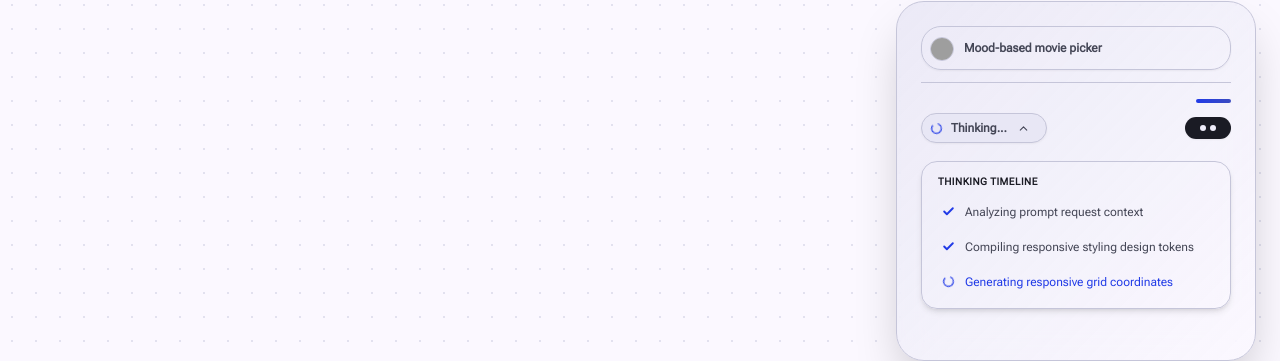
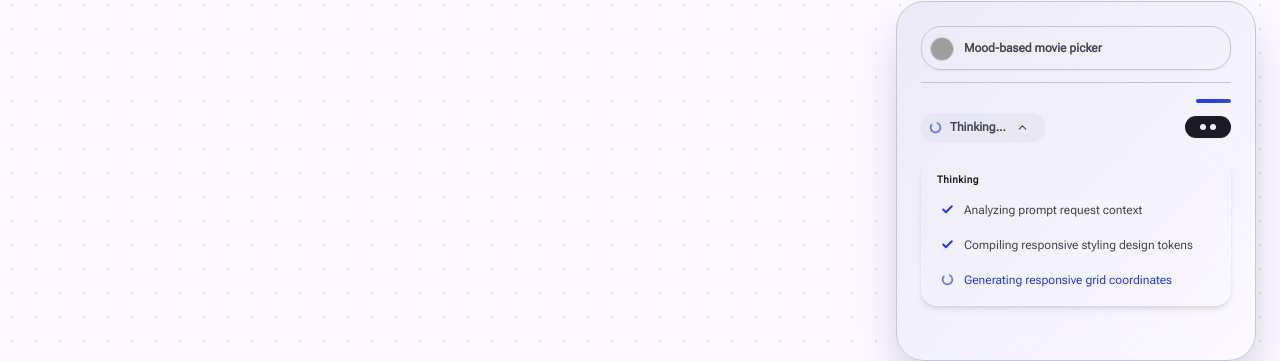
Before and after one commit to theshoaibme/daffodil-intelligence, a React (Vite) app in the folder apps/web/: page / in a window 1280 px wide. Both pictures are taken after a click on the button "Mood-based movie picker". Shown: the part 79-440 px from the top of the page. Built offline with nearby package versions, Linux system fonts and the light colour scheme; grey boxes are pictures that could not be loaded.

Commit message:
refactor: remove redundant borders from response card and update thinking process UI with animated indicator

```diff
--- a/apps/web/src/components/layout/AiResponseCard/AiResponseCard.tsx
+++ b/apps/web/src/components/layout/AiResponseCard/AiResponseCard.tsx
@@ -73,10 +73,6 @@ export function AiResponseCard({ prompt, onEdit }: AiResponseCardProps) {
         desc: "Implements 20px frosted backdrop blurs that dynamically scatter moving dot pattern canvas vectors.",
       },
     ],
-    specialCta: {
-      text: "Apply System Changes",
-      actionLabel: "Glassmorphic Theme Customizer Overlay",
-    },
   };
 
   const textToCopy = `${responseData.paragraphs.join("\n\n")}\n\n${responseData.bulletPoints
--- a/apps/web/src/components/layout/AiResponseCard/ThinkingProcess.tsx
+++ b/apps/web/src/components/layout/AiResponseCard/ThinkingProcess.tsx
@@ -42,7 +42,7 @@ export function ThinkingProcess({
       <div className="flex items-center justify-between w-full relative">
         <button
           onClick={onToggleExpand}
-          className="flex items-center gap-2 bg-surface-container-high hover:bg-surface-container-highest border border-outline-variant/30 rounded-full pl-2 pr-4 py-1.5 cursor-pointer transition-all duration-200 w-fit text-left outline-none text-xs font-semibold text-on-surface-variant shadow-sm"
+          className="flex items-center gap-2 bg-surface-container-high hover:bg-surface-container-highest rounded-full pl-2 pr-4 py-1.5 cursor-pointer transition-all duration-200 w-fit text-left outline-none text-xs font-semibold text-on-surface-variant shadow-sm"
         >
           {isThinking ? (
             <Loader2 size={13} className="animate-spin text-primary flex-shrink-0" />
@@ -80,10 +80,27 @@ export function ThinkingProcess({
             animate={{ opacity: 1, height: "auto", marginTop: 8 }}
             exit={{ opacity: 0, height: 0, marginTop: 0 }}
             transition={{ duration: 0.2, ease: "easeInOut" }}
-            className="w-full bg-surface-container-highest/65 border border-outline-variant/30 rounded-2xl shadow-md overflow-hidden p-3 flex flex-col gap-2"
+            className="w-full bg-surface-container-highest/65 rounded-2xl shadow-md overflow-hidden p-3 flex flex-col gap-2"
           >
-            <div className="text-[10px] font-bold text-on-surface-variant/60 uppercase tracking-wider px-1">
-              Thinking Timeline
+            <div className="text-[10px] font-bold text-on-surface-variant/60 tracking-wider px-1 flex items-center h-4">
+              <span>Thinking</span>
+              <span className="flex items-center gap-[3px] ml-1 h-full pt-[3px]">
+                <motion.span
+                  className="w-[3px] h-[3px] rounded-full bg-on-surface-variant/60 flex-shrink-0"
+                  animate={{ y: [0, -2.5, 0], opacity: [0.35, 1, 0.35] }}
+                  transition={{ duration: 0.9, repeat: Infinity, ease: "easeInOut", delay: 0 }}
+                />
+                <motion.span
+                  className="w-[3px] h-[3px] rounded-full bg-on-surface-variant/60 flex-shrink-0"
+                  animate={{ y: [0, -2.5, 0], opacity: [0.35, 1, 0.35] }}
+                  transition={{ duration: 0.9, repeat: Infinity, ease: "easeInOut", delay: 0.15 }}
+                />
+                <motion.span
+                  className="w-[3px] h-[3px] rounded-full bg-on-surface-variant/60 flex-shrink-0"
+                  animate={{ y: [0, -2.5, 0], opacity: [0.35, 1, 0.35] }}
+                  transition={{ duration: 0.9, repeat: Infinity, ease: "easeInOut", delay: 0.3 }}
+                />
+              </span>
             </div>
             <div className="flex flex-col gap-1.5">
               {steps.map((step) => (
```
